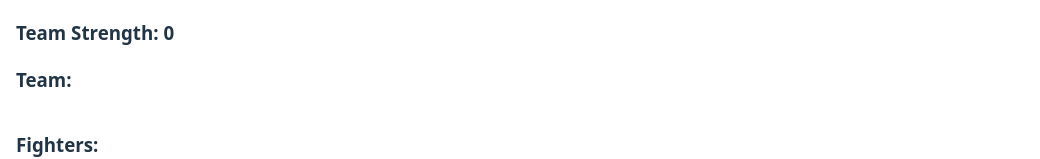
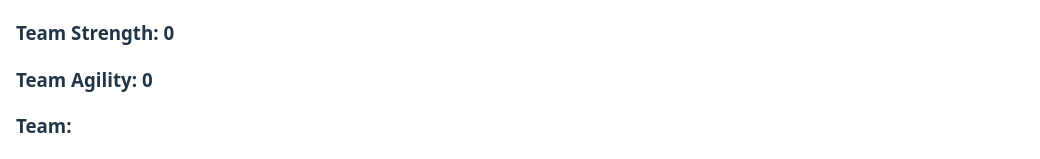
Before and after one commit to annamiriams/react-state-management-lab, a React (Vite) app: page / in a window 1280 px wide. Shown: the part 169-328 px from the top of the page, without its empty margins (0-1040 px from the left). Built offline with nearby package versions, Linux system fonts and the light colour scheme.

Commit message:
step 9 complete

```diff
--- a/src/App.jsx
+++ b/src/App.jsx
@@ -166,6 +166,12 @@ const App = () => {
         return accumulator + fighter.strength;
     }, 0);
 
+    // Step 8: calculate total agility of the current team by adding each fighter.agility to a starting value of 0
+    // accumulator keeps track of the total ongoing amount
+    const totalAgility = team.reduce((accumulator, fighter) => {
+        return accumulator + fighter.agility;
+    }, 0);
+
     return (
         <>
 
@@ -173,6 +179,7 @@ const App = () => {
             {/* Step 5: display current value of money */}
             <h3>Money: {money}</h3>
             <h3>Team Strength: {totalStrength}</h3>
+            <h3>Team Agility: {totalAgility}</h3>
             <h3>Team:</h3>
             <ul>
                 {myTeam}
```
